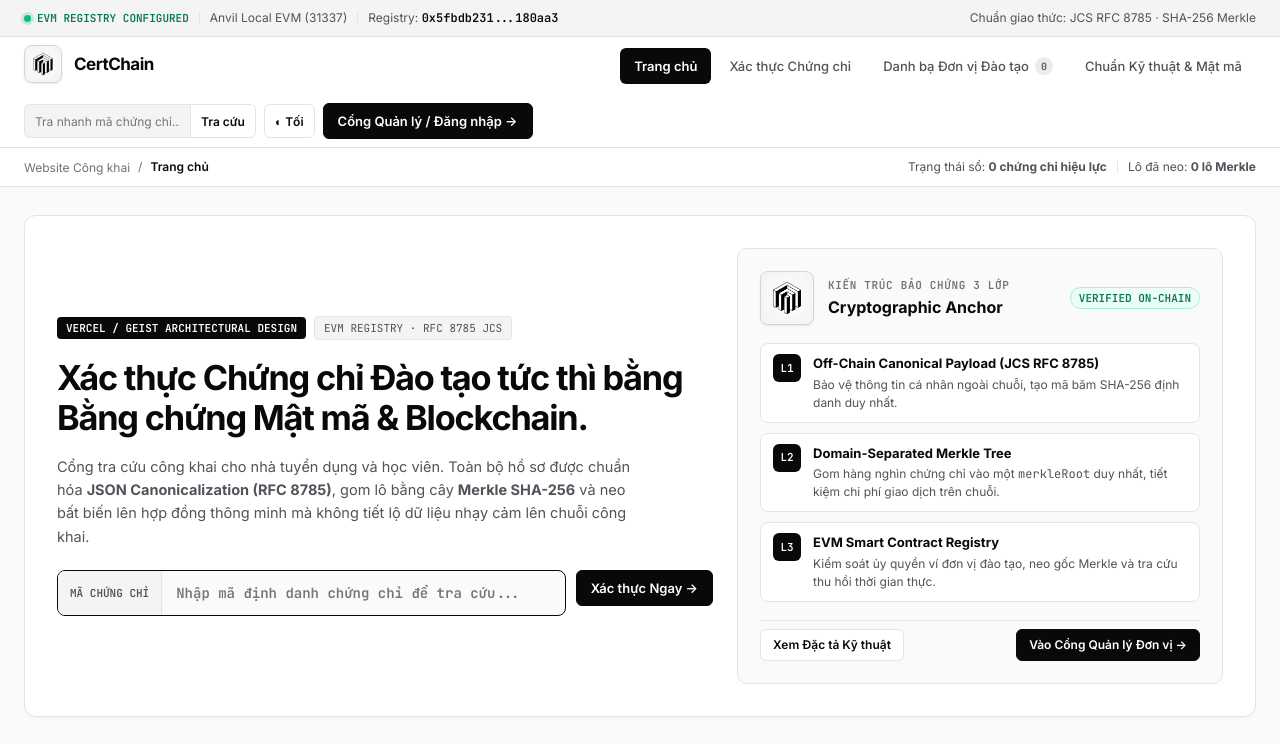
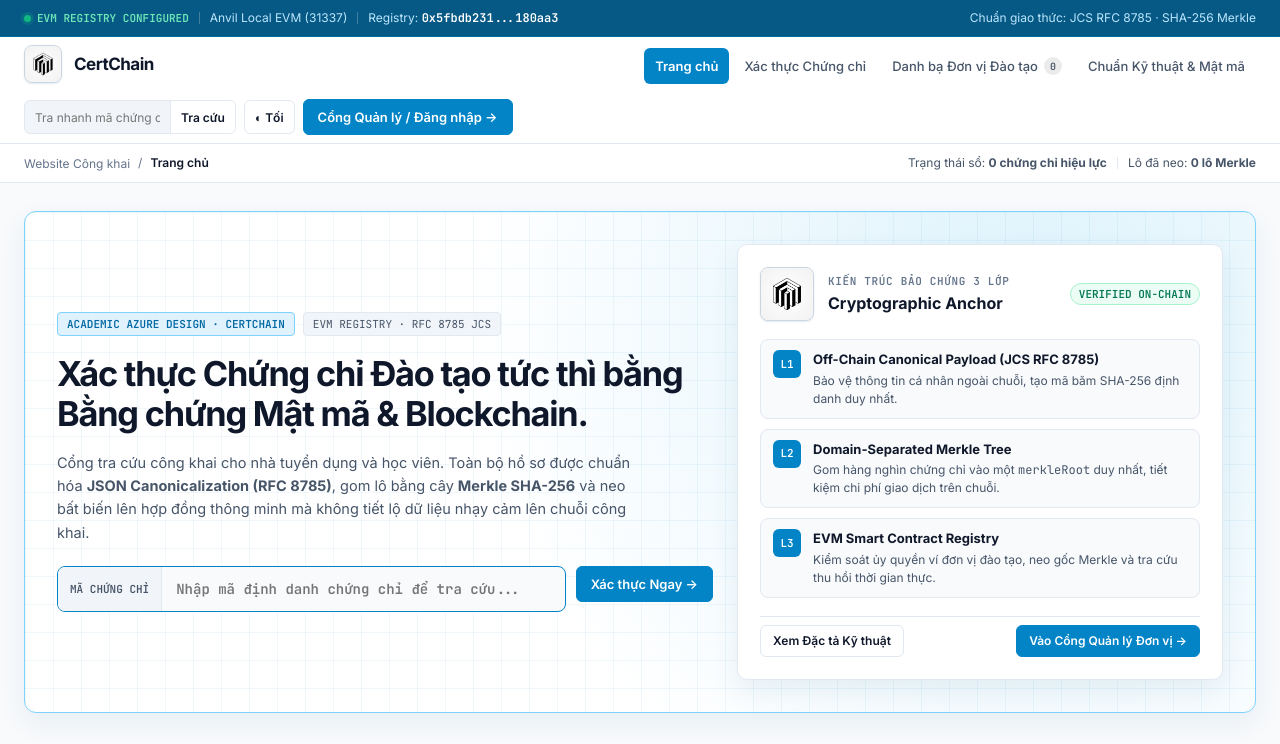
Before and after one commit to holuonganwork/DATN, a React (Vite) app in the folder project/apps/web/: page / in a window 1280 px wide. Shown: the top 744 px of the page. Built offline with nearby package versions, Linux system fonts and the light colour scheme.

Commit message:
feat(web): apply 1D Bright Marine Azure theme and 1440px header layout

```diff
--- a/project/apps/web/src/App.tsx
+++ b/project/apps/web/src/App.tsx
@@ -916,7 +916,7 @@ export function App() {
                   © 2026 CertChain Registry — Đồ án Tốt nghiệp: Hệ thống phát hành và xác thực
                   chứng chỉ đào tạo tích hợp Blockchain.
                 </span>
-                <span>Thiết kế theo chuẩn DESIGN.md (Vercel / Geist Architectural)</span>
+                <span>Thiết kế theo chuẩn DESIGN.md (Academic Azure · Bright Marine)</span>
               </div>
             </div>
           </footer>
@@ -1662,7 +1662,7 @@ function PublicHomeView({
       <section className="hero-banner">
         <div className="hero-main-col">
           <div className="hero-badge-row">
-            <span className="hero-protocol-pill">VERCEL / GEIST ARCHITECTURAL DESIGN</span>
+            <span className="hero-protocol-pill">ACADEMIC AZURE DESIGN · CERTCHAIN</span>
             <span className="hero-chain-pill">EVM REGISTRY · RFC 8785 JCS</span>
           </div>
 
--- a/project/apps/web/src/styles.css
+++ b/project/apps/web/src/styles.css
@@ -3,21 +3,30 @@
   --font-sans: "Inter", -apple-system, BlinkMacSystemFont, "Segoe UI", Roboto, sans-serif;
   --font-mono: "JetBrains Mono", "SFMono-Regular", Consolas, monospace;
 
-  --bg-canvas: #fafafa;
+  --bg-canvas: #f8fafc;
   --bg-surface: #ffffff;
-  --bg-subtle: #f4f4f5;
+  --bg-subtle: #f1f5f9;
   --bg-elevated: #ffffff;
-  --bg-inverse: #09090b;
-  --bg-inverse-hover: #27272a;
-
-  --text-primary: #09090b;
-  --text-secondary: #52525b;
-  --text-muted: #71717a;
+  --bg-header-glass: rgba(255, 255, 255, 0.92);
+  --bg-inverse: #0284c7;
+  --bg-inverse-hover: #0369a1;
+
+  --brand-deep: #075985;
+  --brand-tint: #e0f2fe;
+  --brand-tint-border: #7dd3fc;
+  --brand-sidebar-bg: #082f49;
+  --brand-sidebar-border: #0c4a6e;
+  --brand-sidebar-active: #0284c7;
+  --brand-sidebar-active-border: #38bdf8;
+
+  --text-primary: #0f172a;
+  --text-secondary: #475569;
+  --text-muted: #64748b;
   --text-inverse: #ffffff;
 
-  --border: #e4e4e7;
-  --border-subtle: #f0f0f2;
-  --border-strong: #09090b;
+  --border: #e2e8f0;
+  --border-subtle: #edf2f7;
+  --border-strong: #0284c7;
 
   --status-valid-bg: #ecfdf5;
   --status-valid-fg: #047857;
@@ -31,30 +40,39 @@
   --status-danger-fg: #b91c1c;
   --status-danger-border: #fecaca;
 
-  --status-info-bg: #f4f4f5;
-  --status-info-fg: #18181b;
-  --status-info-border: #d4d4d8;
-
-  --shadow-card: 0 1px 2px rgba(9, 9, 11, 0.04);
-  --shadow-modal: 0 24px 48px rgba(9, 9, 11, 0.18);
+  --status-info-bg: #e0f2fe;
+  --status-info-fg: #0369a1;
+  --status-info-border: #7dd3fc;
+
+  --shadow-card: 0 2px 6px rgba(7, 89, 133, 0.06);
+  --shadow-modal: 0 24px 48px rgba(8, 47, 73, 0.22);
 }
 
 [data-theme="dark"] {
-  --bg-canvas: #09090b;
-  --bg-surface: #121215;
-  --bg-subtle: #18181b;
-  --bg-elevated: #1c1c21;
-  --bg-inverse: #fafafa;
-  --bg-inverse-hover: #e4e4e7;
-
-  --text-primary: #fafafa;
-  --text-secondary: #a1a1aa;
-  --text-muted: #71717a;
-  --text-inverse: #09090b;
-
-  --border: #27272a;
-  --border-subtle: #1f1f23;
-  --border-strong: #fafafa;
+  --bg-canvas: #06131f;
+  --bg-surface: #0c2236;
+  --bg-subtle: #12304b;
+  --bg-elevated: #163a5a;
+  --bg-header-glass: rgba(12, 34, 54, 0.9);
+  --bg-inverse: #0284c7;
+  --bg-inverse-hover: #0ea5e9;
+
+  --brand-deep: #7dd3fc;
+  --brand-tint: rgba(14, 165, 233, 0.16);
+  --brand-tint-border: rgba(56, 189, 248, 0.38);
+  --brand-sidebar-bg: #081c2e;
+  --brand-sidebar-border: #164266;
+  --brand-sidebar-active: #0284c7;
+  --brand-sidebar-active-border: #38bdf8;
+
+  --text-primary: #f8fafc;
+  --text-secondary: #94a3b8;
+  --text-muted: #7b93b0;
+  --text-inverse: #ffffff;
+
+  --border: #164266;
+  --border-subtle: #123554;
+  --border-strong: #38bdf8;
 
   --status-valid-bg: rgba(16, 185, 129, 0.14);
   --status-valid-fg: #34d399;
@@ -68,12 +86,12 @@
   --status-danger-fg: #f87171;
   --status-danger-border: rgba(248, 113, 113, 0.35);
 
-  --status-info-bg: #27272a;
-  --status-info-fg: #e4e4e7;
-  --status-info-border: #3f3f46;
-
-  --shadow-card: 0 1px 3px rgba(0, 0, 0, 0.4);
-  --shadow-modal: 0 24px 60px rgba(0, 0, 0, 0.65);
+  --status-info-bg: rgba(14, 165, 233, 0.16);
+  --status-info-fg: #38bdf8;
+  --status-info-border: rgba(56, 189, 248, 0.38);
+
+  --shadow-card: 0 2px 8px rgba(0, 0, 0, 0.45);
+  --shadow-modal: 0 24px 60px rgba(0, 0, 0, 0.7);
 }
 
 *,
@@ -129,12 +147,12 @@ textarea {
   display: inline-flex;
   align-items: center;
   justify-content: center;
-  background: #f5f5f5;
-  border: 1px solid #d4d4d8;
+  background: #f8fafc;
+  border: 1px solid #cbd5e1;
   border-radius: 8px;
   overflow: hidden;
   flex-shrink: 0;
-  box-shadow: 0 1px 2px rgba(0, 0, 0, 0.08);
+  box-shadow: 0 1px 2px rgba(7, 89, 133, 0.12);
 }
 
 .brand-logo-img {
@@ -149,9 +167,15 @@ textarea {
    ========================================================================= */
 
 .system-bar {
-  background: var(--bg-subtle);
-  border-bottom: 1px solid var(--border);
-  font-size: 12px;
+  background: var(--brand-deep);
+  border-bottom: 1px solid var(--bg-inverse-hover);
+  font-size: 12px;
+  color: #e0f2fe;
+}
+
+[data-theme="dark"] .system-bar {
+  background: #040c14;
+  border-bottom-color: #123552;
   color: var(--text-secondary);
 }
 
@@ -182,6 +206,10 @@ textarea {
   font-size: 11px;
   font-weight: 600;
   color: var(--status-valid-fg);
+}
+
+.system-bar .live-indicator {
+  color: #6ee7b7;
 }
 
 .live-dot {
@@ -198,6 +226,10 @@ textarea {
   background: var(--border);
 }
 
+.system-bar .system-divider {
+  background: rgba(255, 255, 255, 0.24);
+}
+
 .mono-meta {
   font-size: 12px;
   color: var(--text-secondary);
@@ -205,6 +237,22 @@ textarea {
 
 .mono-meta code {
   font-weight: 600;
+  color: var(--text-primary);
+}
+
+.system-bar .mono-meta {
+  color: #bae6fd;
+}
+
+.system-bar .mono-meta code {
+  color: #ffffff;
+}
+
+[data-theme="dark"] .system-bar .mono-meta {
+  color: var(--text-secondary);
+}
+
+[data-theme="dark"] .system-bar .mono-meta code {
   color: var(--text-primary);
 }
 
@@ -212,24 +260,26 @@ textarea {
   height: 24px;
   padding: 0 8px;
   border-radius: 4px;
-  border: 1px solid var(--border);
-  background: var(--bg-surface);
-  color: var(--text-secondary);
+  border: 1px solid rgba(255, 255, 255, 0.25);
+  background: rgba(255, 255, 255, 0.12);
+  color: #ffffff;
   font-size: 11px;
   font-weight: 500;
   cursor: pointer;
 }
 
 .system-reset-btn:hover {
-  border-color: var(--border-strong);
-  color: var(--text-primary);
+  border-color: #7dd3fc;
+  background: rgba(255, 255, 255, 0.2);
 }
 
 .site-header {
   position: sticky;
   top: 0;
   z-index: 40;
-  background: var(--bg-surface);
+  background: var(--bg-header-glass);
+  backdrop-filter: blur(12px);
+  -webkit-backdrop-filter: blur(12px);
   border-bottom: 1px solid var(--border);
 }
 
@@ -238,7 +288,7 @@ textarea {
   display: flex;
   align-items: center;
   justify-content: space-between;
-  gap: 16px;
+  gap: 12px;
   flex-wrap: wrap;
   padding-top: 8px;
   padding-bottom: 8px;
@@ -303,7 +353,7 @@ textarea {
   align-items: center;
   gap: 6px;
   height: 36px;
-  padding: 0 13px;
+  padding: 0 10px;
   border-radius: 6px;
   border: 1px solid transparent;
   background: transparent;
@@ -360,7 +410,7 @@ textarea {
 }
 
 .header-search-input {
-  width: 165px;
+  width: 145px;
   height: 32px;
   padding: 0 10px;
   border: none;
@@ -404,7 +454,7 @@ textarea {
 
 .header-portal-cta {
   height: 34px;
-  padding: 0 14px;
+  padding: 0 12px;
   font-size: 12.5px;
 }
 
@@ -797,8 +847,9 @@ textarea {
   position: sticky;
   top: 0;
   height: 100vh;
-  background: var(--bg-surface);
-  border-right: 1px solid var(--border);
+  background: var(--brand-sidebar-bg);
+  border-right: 1px solid var(--brand-sidebar-border);
+  color: #e2e8f0;
   display: flex;
   flex-direction: column;
   padding: 18px 16px;
@@ -808,17 +859,35 @@ textarea {
 
 .sidebar-brand {
   padding-bottom: 14px;
-  border-bottom: 1px solid var(--border);
+  border-bottom: 1px solid rgba(255, 255, 255, 0.12);
+}
+
+.app-sidebar .brand-name {
+  color: #ffffff;
+}
+
+.app-sidebar .brand-subtitle {
+  color: #7dd3fc;
+}
+
+.app-sidebar .brand-version-pill {
+  background: var(--brand-sidebar-active);
+  color: #ffffff;
 }
 
 .sidebar-session-card {
   padding: 12px;
   border-radius: 8px;
-  border: 1px solid var(--border);
-  background: var(--bg-subtle);
+  border: 1px solid rgba(255, 255, 255, 0.14);
+  background: rgba(255, 255, 255, 0.06);
   display: flex;
   flex-direction: column;
   gap: 8px;
+}
+
+.app-sidebar .eyebrow,
+.app-sidebar .sidebar-group-label {
+  color: #7dd3fc;
 }
 
 .session-role-row {
@@ -831,21 +900,23 @@ textarea {
 .session-switch-btn {
   padding: 2px 7px;
   border-radius: 4px;
-  border: 1px solid var(--border);
-  background: var(--bg-surface);
+  border: 1px solid rgba(255, 255, 255, 0.24);
+  background: rgba(255, 255, 255, 0.1);
+  color: #f0f9ff;
   font-size: 11px;
   font-weight: 600;
   cursor: pointer;
 }
 
 .session-switch-btn:hover {
-  border-color: var(--border-strong);
+  border-color: #7dd3fc;
+  background: rgba(255, 255, 255, 0.18);
 }
 
 .session-role-name {
   font-size: 13.5px;
   font-weight: 700;
-  color: var(--text-primary);
+  color: #ffffff;
 }
 
 .sidebar-org-field {
@@ -858,15 +929,20 @@ textarea {
 .sidebar-org-field span {
   font-size: 11px;
   font-weight: 600;
-  color: var(--text-muted);
+  color: #cbd5e1;
+}
+
+.app-sidebar .cell-sub {
+  color: #cbd5e1;
 }
 
 .sidebar-org-field select {
   height: 32px;
   padding: 0 8px;
   border-radius: 6px;
-  border: 1px solid var(--border);
-  background: var(--bg-surface);
+  border: 1px solid #0284c7;
+  background: #0c4266;
+  color: #ffffff;
   font-size: 12px;
   font-weight: 500;
 }
@@ -876,9 +952,13 @@ textarea {
   align-items: center;
   justify-content: space-between;
   padding-top: 6px;
-  border-top: 1px dashed var(--border);
+  border-top: 1px dashed rgba(255, 255, 255, 0.16);
   font-size: 11px;
-  color: var(--text-secondary);
+  color: #94a3b8;
+}
+
+.session-wallet-strip code {
+  color: #7dd3fc;
 }
 
 .sidebar-nav {
@@ -912,7 +992,7 @@ textarea {
   border-radius: 6px;
   border: 1px solid transparent;
   background: transparent;
-  color: var(--text-secondary);
+  color: #cbd5e1;
   font-size: 13px;
   font-weight: 500;
   cursor: pointer;
@@ -920,19 +1000,25 @@ textarea {
 }
 
 .sidebar-link:hover {
-  background: var(--bg-subtle);
-  color: var(--text-primary);
+  background: rgba(255, 255, 255, 0.08);
+  color: #ffffff;
 }
 
 .sidebar-link.active {
-  background: var(--bg-inverse);
-  color: var(--text-inverse);
-  font-weight: 600;
+  background: var(--brand-sidebar-active);
+  border-color: var(--brand-sidebar-active-border);
+  color: #ffffff;
+  font-weight: 600;
+}
+
+.app-sidebar .nav-counter {
+  background: rgba(255, 255, 255, 0.14);
+  color: #e0f2fe;
 }
 
 .sidebar-footer {
   padding-top: 14px;
-  border-top: 1px solid var(--border);
+  border-top: 1px solid rgba(255, 255, 255, 0.12);
   display: flex;
   flex-direction: column;
   gap: 10px;
@@ -941,12 +1027,28 @@ textarea {
 .sidebar-network-box {
   padding: 8px 10px;
   border-radius: 6px;
-  background: var(--bg-subtle);
-  border: 1px solid var(--border);
+  background: rgba(255, 255, 255, 0.06);
+  border: 1px solid rgba(255, 255, 255, 0.14);
+  color: #cbd5e1;
   display: flex;
   flex-direction: column;
   gap: 3px;
   font-size: 11px;
+}
+
+.app-sidebar .live-indicator {
+  color: #6ee7b7;
+}
+
+.app-sidebar .sidebar-footer .btn-secondary {
+  background: rgba(255, 255, 255, 0.08);
+  border-color: rgba(255, 255, 255, 0.24);
+  color: #ffffff;
+}
+
+.app-sidebar .sidebar-footer .btn-secondary:hover {
+  background: rgba(255, 255, 255, 0.16);
+  border-color: #7dd3fc;
 }
 
 .app-workspace {
@@ -961,7 +1063,9 @@ textarea {
   z-index: 30;
   min-height: 60px;
   padding: 0 28px;
-  background: var(--bg-surface);
+  background: var(--bg-header-glass);
+  backdrop-filter: blur(12px);
+  -webkit-backdrop-filter: blur(12px);
   border-bottom: 1px solid var(--border);
   display: flex;
   align-items: center;
@@ -999,8 +1103,24 @@ textarea {
   gap: 24px;
   padding: 32px;
   border-radius: 12px;
-  border: 1px solid var(--border);
-  background: var(--bg-surface);
+  border: 1px solid var(--brand-tint-border);
+  background:
+    radial-gradient(circle at 82% 20%, rgba(14, 165, 233, 0.14), transparent 52%),
+    linear-gradient(to right, rgba(2, 132, 199, 0.06) 1px, transparent 1px),
+    linear-gradient(to bottom, rgba(2, 132, 199, 0.06) 1px, transparent 1px),
+    var(--bg-surface);
+  background-size: 100% 100%, 28px 28px, 28px 28px, 100% 100%;
+  box-shadow: 0 10px 28px rgba(7, 89, 133, 0.07);
+}
+
+[data-theme="dark"] .hero-banner {
+  background:
+    radial-gradient(circle at 85% 15%, rgba(14, 165, 233, 0.18), transparent 55%),
+    linear-gradient(to right, rgba(56, 189, 248, 0.06) 1px, transparent 1px),
+    linear-gradient(to bottom, rgba(56, 189, 248, 0.06) 1px, transparent 1px),
+    var(--bg-surface);
+  background-size: 100% 100%, 28px 28px, 28px 28px, 100% 100%;
+  border-color: var(--border);
   box-shadow: var(--shadow-card);
 }
 
@@ -1021,8 +1141,9 @@ textarea {
 .hero-protocol-pill {
   padding: 3px 9px;
   border-radius: 4px;
-  background: var(--bg-inverse);
-  color: var(--text-inverse);
+  border: 1px solid var(--brand-tint-border);
+  background: var(--brand-tint);
+  color: var(--status-info-fg);
   font-family: var(--font-mono);
   font-size: 11px;
   font-weight: 600;
@@ -1148,11 +1269,16 @@ textarea {
   padding: 22px;
   border-radius: 10px;
   border: 1px solid var(--border);
-  background: var(--bg-canvas);
+  background: var(--bg-surface);
+  box-shadow: 0 12px 28px rgba(7, 89, 133, 0.08);
   display: flex;
   flex-direction: column;
   justify-content: space-between;
   gap: 18px;
+}
+
+[data-theme="dark"] .arch-monolith-card {
+  box-shadow: var(--shadow-card);
 }
 
 .arch-card-head {
@@ -1187,7 +1313,7 @@ textarea {
   padding: 10px 12px;
   border-radius: 8px;
   border: 1px solid var(--border);
-  background: var(--bg-surface);
+  background: var(--bg-canvas);
 }
 
 .layer-index {
@@ -1255,6 +1381,7 @@ textarea {
   font-weight: 700;
   letter-spacing: -0.03em;
   line-height: 1.1;
+  color: var(--brand-deep);
 }
 
 .kpi-foot {
@@ -2422,7 +2549,7 @@ textarea {
   position: fixed;
   inset: 0;
   z-index: 100;
-  background: rgba(9, 9, 11, 0.65);
+  background: rgba(6, 19, 31, 0.68);
   backdrop-filter: blur(3px);
   display: flex;
   align-items: center;
@@ -2504,6 +2631,9 @@ textarea {
   padding: 28px;
   border-radius: 10px;
   border: 2px solid var(--border-strong);
+  box-shadow:
+    inset 0 0 0 4px var(--bg-surface),
+    inset 0 0 0 5px var(--brand-tint-border);
   background: var(--bg-canvas);
   display: flex;
   flex-direction: column;
@@ -2554,6 +2684,11 @@ textarea {
   font-size: 26px;
   font-weight: 700;
   letter-spacing: -0.02em;
+  color: var(--brand-deep);
+}
+
+[data-theme="dark"] .cert-learner-name {
+  color: var(--text-primary);
 }
 
 .cert-learner-code {
```
